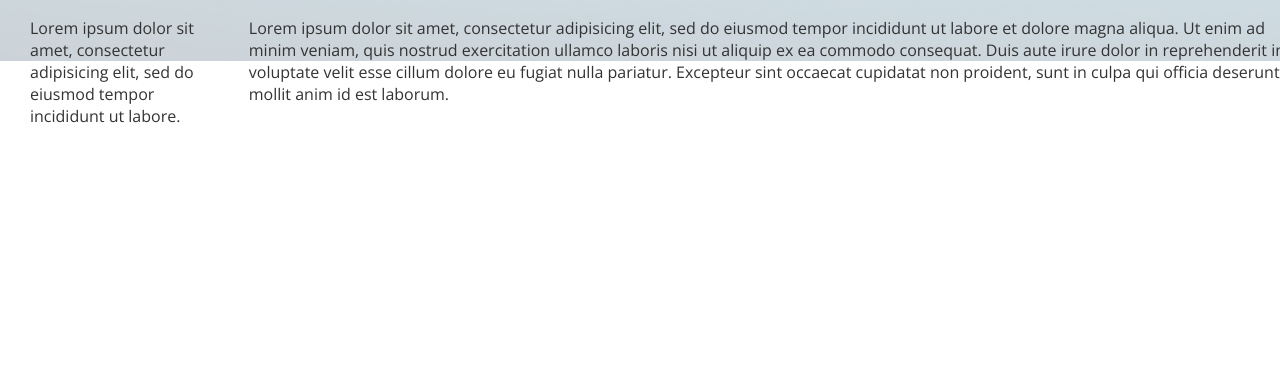
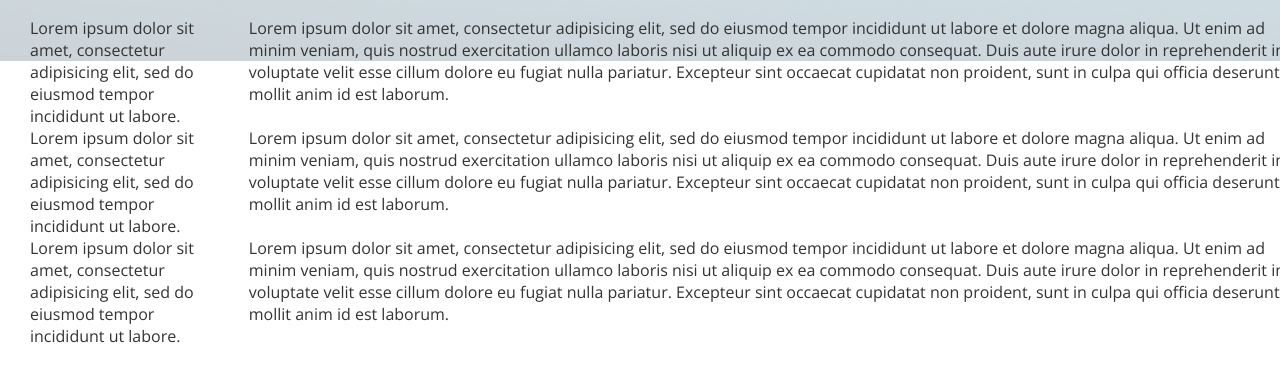
Before and after one commit to ewadav/ewadav.github.io, a plain HTML site: page index.html in a window 1280 px wide. Shown: the part 739-1116 px from the top of the page. Before the commit the page ends 896 px from the top, so only its background shows below. Drawn offline with nearby package versions, Linux system fonts and the light colour scheme.

Commit message:
Need to mess with spacing here

```diff
--- a/css/main.css
+++ b/css/main.css
@@ -42,3 +42,7 @@ body {
     font: 16px 'Open Sans', sans-serif;
     font-weight: 300;
 }
+
+.row-fluid {
+    border-top:
+}
--- a/index.html
+++ b/index.html
@@ -31,6 +31,7 @@
         <div class="container-fluid" id="container">
             <h1 class="title main-title">David Ewald</h1>
             <h3 class="title subtitle">Programmer Extraordinaire</h3>
+
             <div class="row-fluid">
                 <div class="span2">
                   Lorem ipsum dolor sit amet, consectetur adipisicing elit, sed do eiusmod
@@ -45,7 +46,42 @@
                   proident, sunt in culpa qui officia deserunt mollit anim id est laborum.
                 </div>
               </div>
+
+
+            <div class="row-fluid">
+                <div class="span2">
+                  Lorem ipsum dolor sit amet, consectetur adipisicing elit, sed do eiusmod
+                  tempor incididunt ut labore.
+                </div>
+                <div class="span10">
+                  Lorem ipsum dolor sit amet, consectetur adipisicing elit, sed do eiusmod
+                  tempor incididunt ut labore et dolore magna aliqua. Ut enim ad minim veniam,
+                  quis nostrud exercitation ullamco laboris nisi ut aliquip ex ea commodo
+                  consequat. Duis aute irure dolor in reprehenderit in voluptate velit esse
+                  cillum dolore eu fugiat nulla pariatur. Excepteur sint occaecat cupidatat non
+                  proident, sunt in culpa qui officia deserunt mollit anim id est laborum.
+                </div>
+              </div>
+
+
+            <div class="row-fluid">
+                <div class="span2">
+                  Lorem ipsum dolor sit amet, consectetur adipisicing elit, sed do eiusmod
+                  tempor incididunt ut labore.
+                </div>
+                <div class="span10">
+                  Lorem ipsum dolor sit amet, consectetur adipisicing elit, sed do eiusmod
+                  tempor incididunt ut labore et dolore magna aliqua. Ut enim ad minim veniam,
+                  quis nostrud exercitation ullamco laboris nisi ut aliquip ex ea commodo
+                  consequat. Duis aute irure dolor in reprehenderit in voluptate velit esse
+                  cillum dolore eu fugiat nulla pariatur. Excepteur sint occaecat cupidatat non
+                  proident, sunt in culpa qui officia deserunt mollit anim id est laborum.
+                </div>
+              </div>
+
             </div>
+
+
 
             <div class="footer-container">
                 <footer class="wrapper">
```
